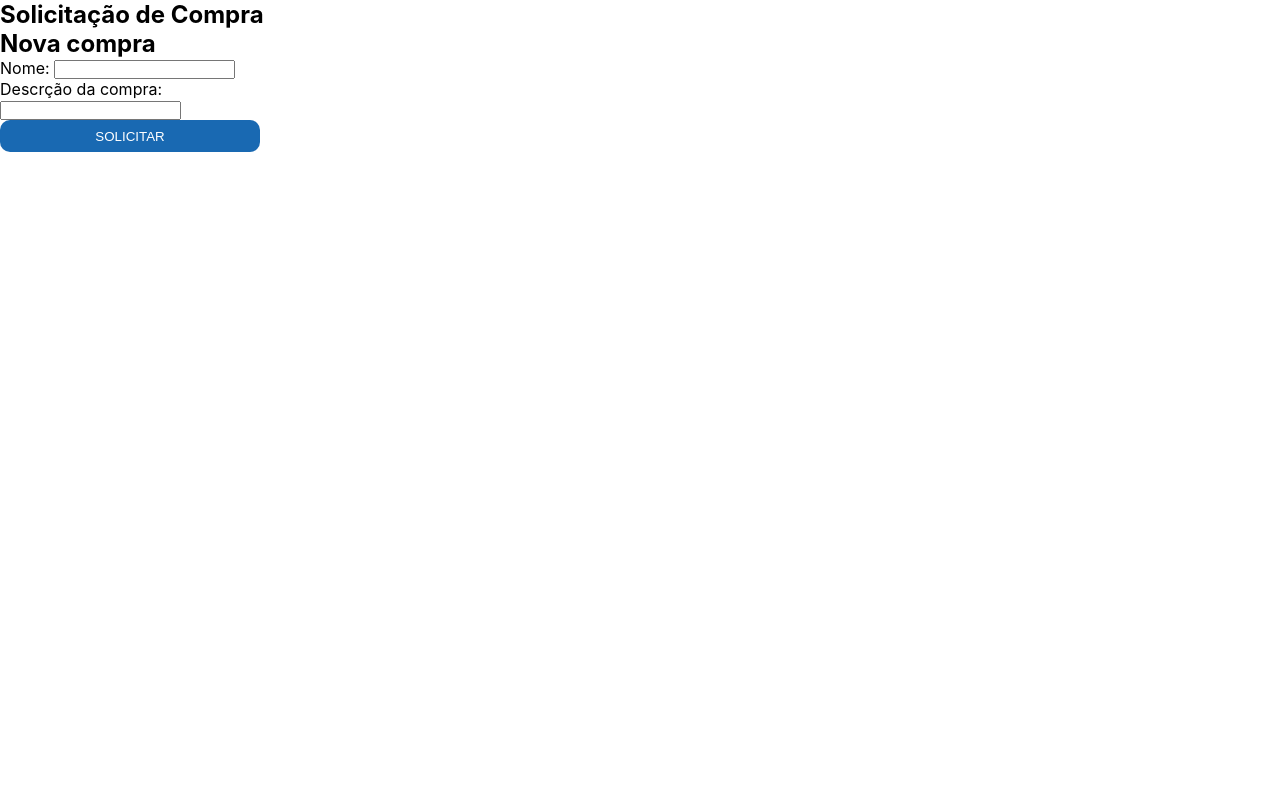
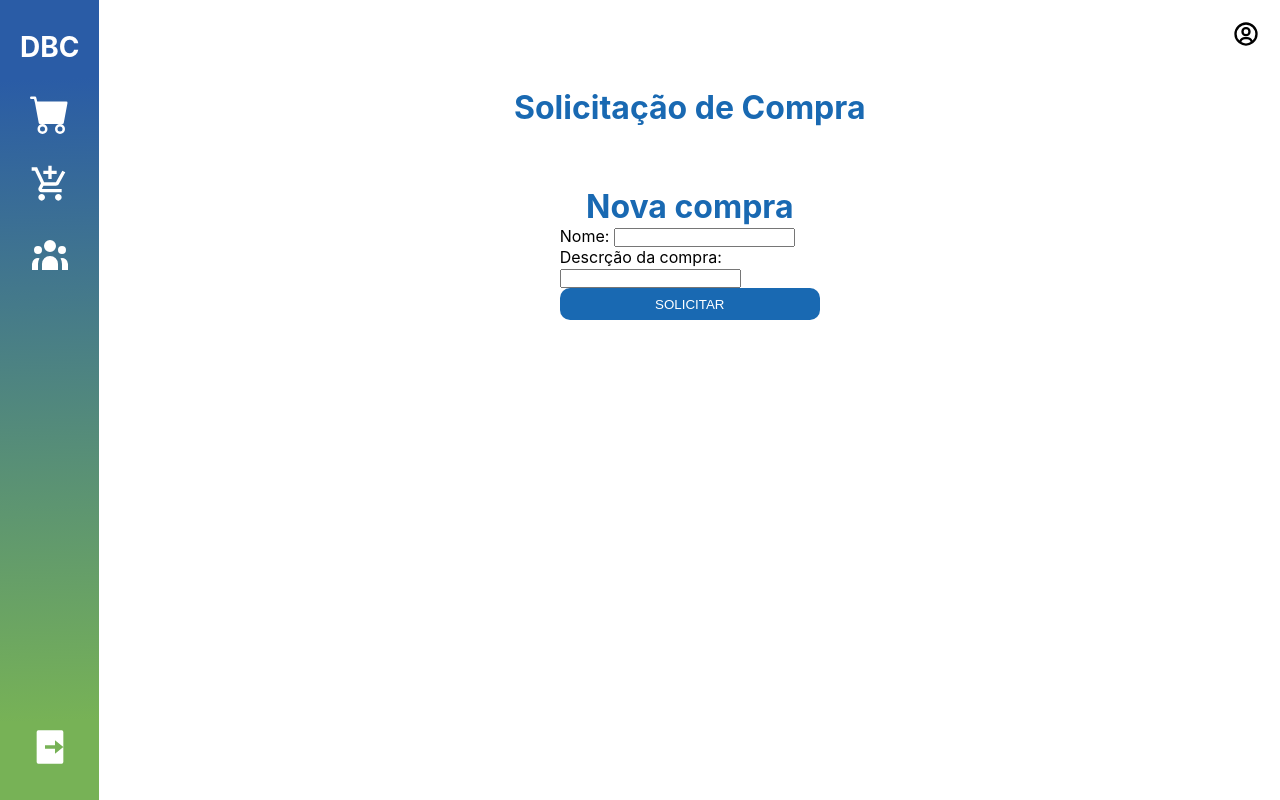
Before and after one commit to Filipa-SRocha/dbc-sistema-compras, a React (Create React App) app: page /solicitacao-compra in a window 1280 px wide. Built offline with nearby package versions, Linux system fonts and the light colour scheme.

Commit message:
Refatoração de estrutura de página de solicitação de compras

```diff
--- /dev/null
+++ b/src/components/dashboardPage/dashboardPage.jsx
@@ -0,0 +1,23 @@
+import {
+	Container,
+	DashboardContainer,
+	PageContent,
+} from './dashboardPage.style';
+import Header from '../header/header';
+import AsideMenu from '../asideMenu/asideMenu';
+
+const DashboardPage = ({ title, children }) => {
+	return (
+		<section>
+			<Container>
+				<AsideMenu></AsideMenu>
+				<DashboardContainer>
+					<Header />
+					<h2>{title}</h2>
+					<PageContent>{children}</PageContent>
+				</DashboardContainer>
+			</Container>
+		</section>
+	);
+};
+export default DashboardPage;
--- /dev/null
+++ b/src/components/dashboardPage/dashboardPage.style.js
@@ -0,0 +1,24 @@
+import styled from 'styled-components';
+import { primaryColor } from '../../consts';
+
+export const Container = styled.div`
+	display: flex;
+`;
+
+export const DashboardContainer = styled.div`
+	width: 100%;
+	& h2 {
+		width: 100%;
+		margin-top: 40px;
+		text-align: center;
+		font-size: 32px;
+		color: ${primaryColor};
+	}
+`;
+
+export const PageContent = styled.div`
+	display: flex;
+	flex-direction: column;
+	align-items: center;
+	margin-top: 20px;
+`;
--- a/src/pages/compra/saleForm.jsx
+++ b/src/pages/compra/saleForm.jsx
@@ -3,7 +3,6 @@ import * as Yup from 'yup';
 import { connect } from 'react-redux';
 import { Errors } from '../../components/forms/form.styled';
 import { PrimaryButton } from '../../components/buttons/buttons';
-import AsideMenu from '../../components/asideMenu/asideMenu';
 
 const SaleForm = ({ dispatch }) => {
 	const handleNewBuy = (values) => {
--- a/src/pages/compra/salePage/newSalePage.jsx
+++ b/src/pages/compra/salePage/newSalePage.jsx
@@ -1,12 +1,13 @@
 import SaleForm from '../saleForm';
+import DashboardPage from '../../../components/dashboardPage/dashboardPage';
 
 const NewSalePage = () => {
 	return (
-		<section>
-			<h2>Solicitação de Compra</h2>
-
-			<SaleForm />
-		</section>
+		<DashboardPage title='Solicitação de Compra'>
+			<>
+				<SaleForm />
+			</>
+		</DashboardPage>
 	);
 };
 export default NewSalePage;
--- /dev/null
+++ b/src/pages/compra/salePage/newSalePage.styled.js
@@ -0,0 +1 @@
+import styled from 'styled-components';
```
